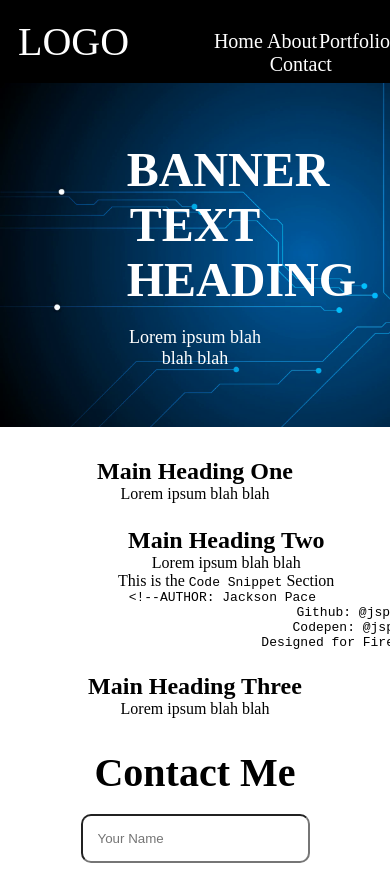
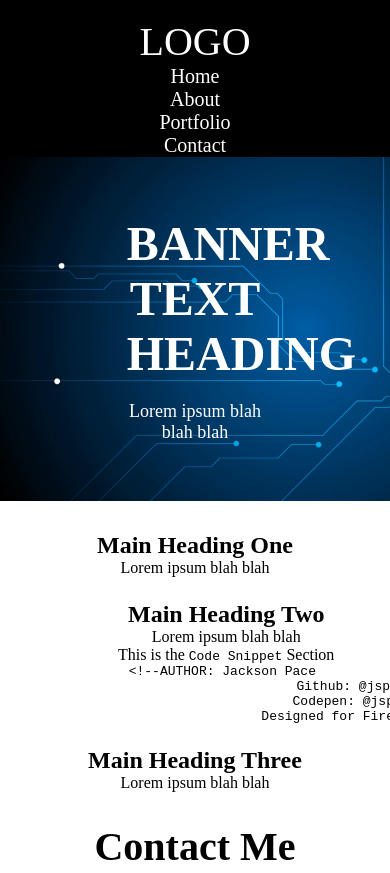
Before and after one commit to jsp92/flexboxProject, a plain HTML site: page index.html in a window 390 px wide. Shown: the top 873 px of the page. Drawn offline with Linux system fonts and the light colour scheme.

Commit message:
Add files via upload

```diff
--- a/style.css
+++ b/style.css
@@ -179,3 +179,27 @@
     text-transform: uppercase;
 
 }
+
+@media all and (max-width:500px){
+    .top-bar{
+        flex-direction: column;
+        -webkit-box-orient: vertical;
+        -webkit-box-direction: normal;
+        -webkit-flex-direction: column;
+        -ms-flex-direction: column;
+        flex-direction: column;
+        text-align: center;
+    }
+    .logo{
+        padding: 18px 0 0;
+    }
+    .menu ul{
+        -webkit-box-orient: vertical;
+        -webkit-box-direction: normal;
+        -webkit-flex-directional: column;
+        -ms-flex-direction: column;
+        flex-direction: column;
+        margin-top: 0;
+    }
+
+}
```
